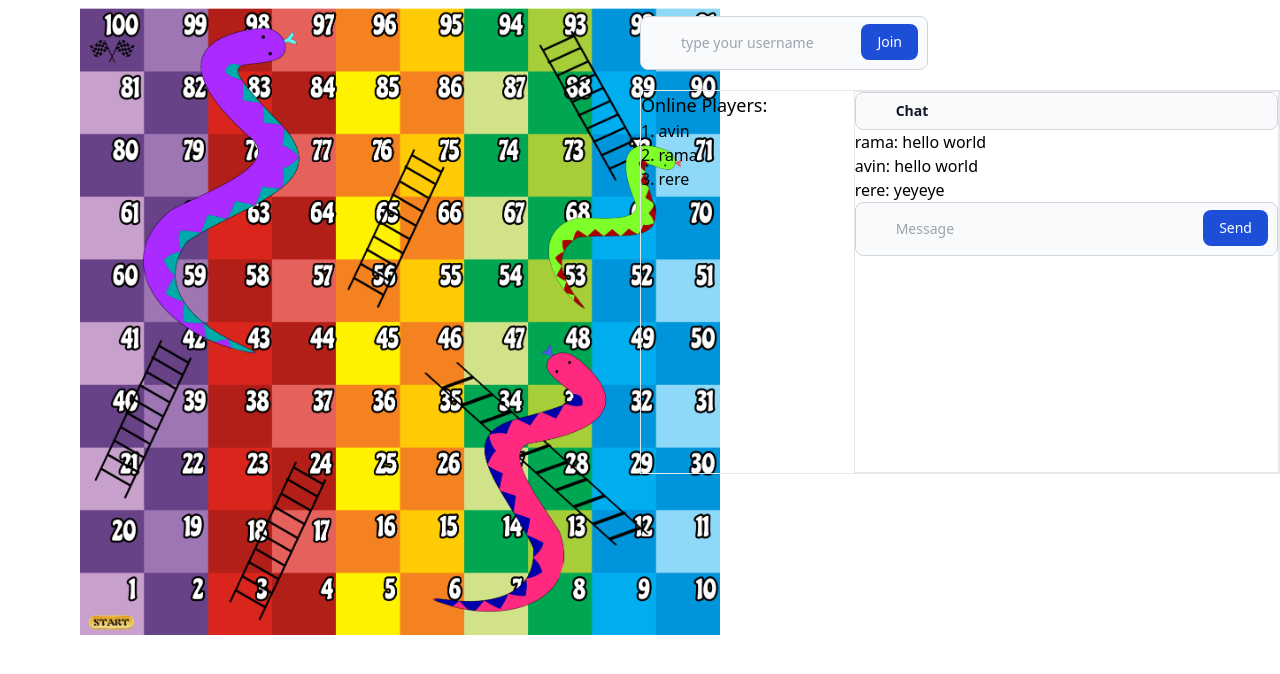
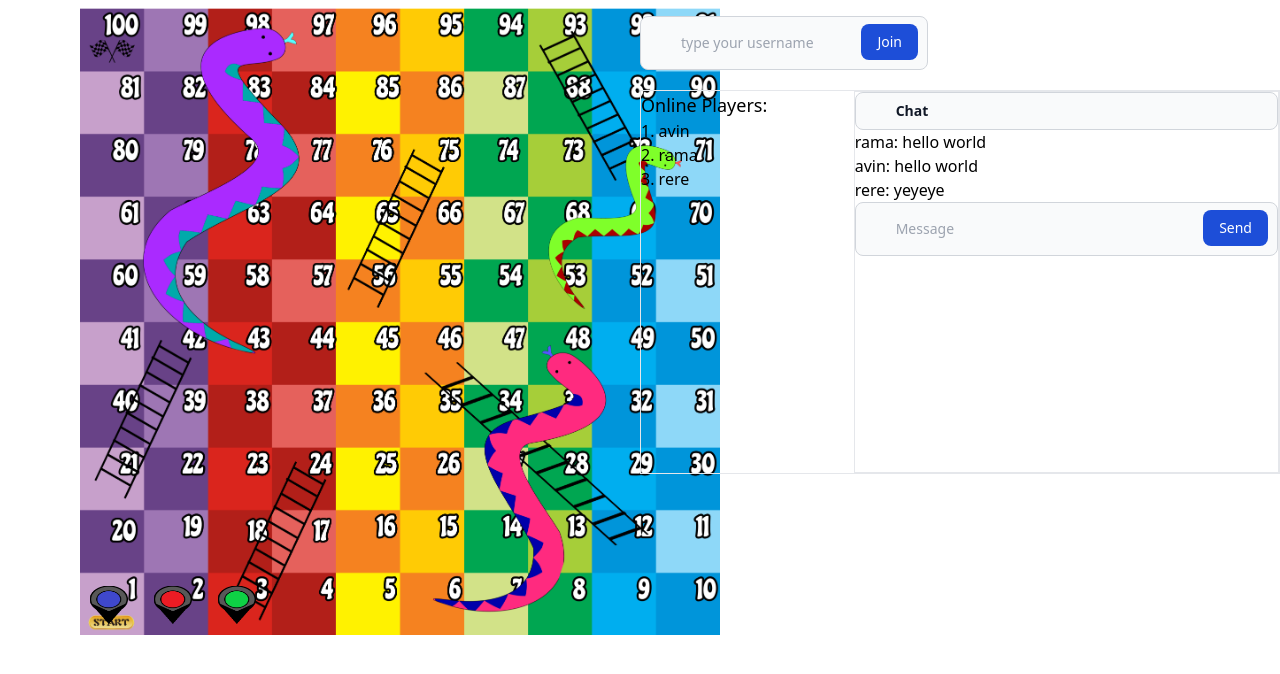
Before and after one commit to RavindraWiguna/LakeAndSnadder, a website with bundled scripts: page public/index.html in a window 1280 px wide. Shown: the part 80-754 px from the top of the page. Built offline with nearby package versions, Linux system fonts and the light colour scheme.

Commit message:
feat:able to render player

```diff
--- a/public/index.html
+++ b/public/index.html
@@ -101,6 +101,6 @@
       </div>
     </main>
     <!--  -->
-    <script src="js/index.js"></script>
+    <script src="js/index.js" type="module"></script>
   </body>
 </html>
--- a/public/js/index.js
+++ b/public/js/index.js
@@ -1,3 +1,6 @@
+// Import the class
+import { Player } from './player.js';
+
 let username = "";
 let onlinePlayers = ["avin", "rama", "rere"];
 
@@ -73,7 +76,7 @@ const joinGame = (e) => {
   inputUsername.setAttribute("disabled", true);
 };
 
-function drawBoard(context, boardImg){
+function drawBoard(canvas, context, boardImg){
   boardImg.onload = function() {
 
     // Calculate the scale factor to fit the image within the canvas
@@ -87,6 +90,7 @@ function drawBoard(context, boardImg){
     let x = (canvas.width - newWidth) / 2;
     let y = (canvas.height - newHeight) / 2;
 
+    // console.log(x, y, canvas.width, newHeight);
     // Draw the resized image on the canvas
     context.drawImage(boardImg, x, y, newWidth, newHeight);
   };
@@ -101,6 +105,18 @@ let context = canvas.getContext("2d");
 let boardImg = new Image();
 let boardType = 1;
 boardImg.src = `/images/Boards/Board-${boardType}.png`;
-drawBoard(context, boardImg);
+drawBoard(canvas, context, boardImg);
 renderOnlinePlayers();
 renderChatPlayers();
+
+// dummy buat list player ceritanya
+let playerList = [
+  new Player(0, "dummy1", "/images/Pieces/BluePiece.png", 1),
+  new Player(1, "dummy2", "/images/Pieces/RedPiece.png", 2),
+  new Player(2, "dummy3", "/images/Pieces/GreenPiece.png", 3),
+];
+
+playerList.forEach((player) => {
+  // Perform some action for each player
+  player.render(canvas, context);
+});
--- /dev/null
+++ b/public/js/player.js
@@ -0,0 +1,36 @@
+export class Player{
+
+    constructor(id, name, spritePath, pos){
+        this.id =id;
+        this.name=name;
+        this.spritePath=spritePath;
+        this.pos=pos;
+    }
+
+    render(canvas, context){
+        let unitLength = canvas.width/10;
+
+        let pieceSize = unitLength*0.6;
+
+        // calc letak di canvas
+        let x = (this.pos-1)%10;
+        let y = Math.floor((100-this.pos)/10);
+
+        x=x*unitLength + pieceSize/4;
+        y=y*unitLength + pieceSize/4;
+
+        // console.log(x, y);
+        let sprite = new Image();
+        // console.log(this.spritePath);
+
+        sprite.src = this.spritePath;
+        sprite.onload = function(){
+            // console.log("masuk");
+            // console.log(typeof sprite, "nani", sprite.src);
+            context.drawImage(sprite, x, y, pieceSize, pieceSize);
+        }
+        // console.log("panggil");
+    }
+
+
+}
```
